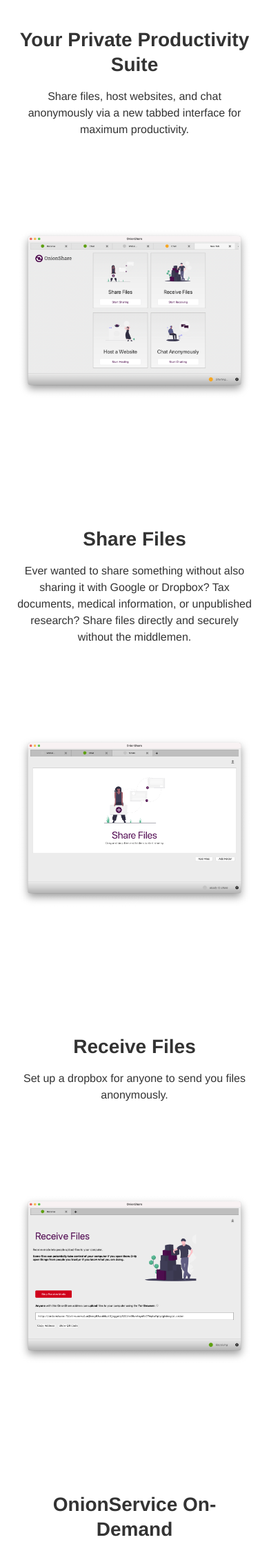
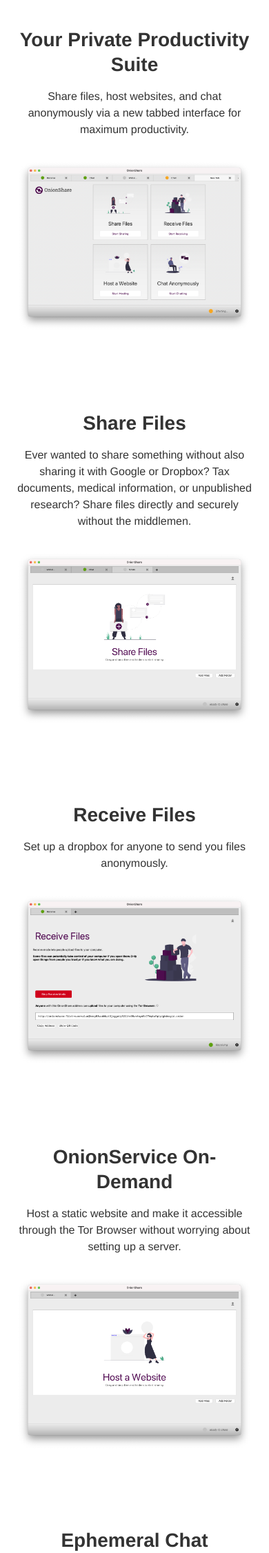
Before and after one commit to onionshare/onionshare-website, a PHP site: page / in a window 390 px wide. Shown: the part 2131-4383 px from the top of the page at 69% size. Run offline with PHP 8.4, Linux system fonts and the light colour scheme.

Commit message:
Update style.css

```diff
--- a/css/style.css
+++ b/css/style.css
@@ -222,6 +222,10 @@ header.singleNav nav ul {
       margin-right: auto;
     }
 
+    .featureImage {
+      background-position: top;
+    }
+
 }
 
 @media only screen and (max-width: 640px) {
@@ -235,6 +239,10 @@ header.singleNav nav ul {
       width: 100%;
     }
 
+    .featureImage {
+      height: calc(var(--spacing-xxlarge) * 6);
+    }
+
 }
 
 @media only screen and (max-width: 480px) {
@@ -243,4 +251,16 @@ header.singleNav nav ul {
       background-size: 20rem;
     }
 
+    .featureImage {
+      height: calc(var(--spacing-xxlarge) * 5);
+    }
+
 }
+
+@media only screen and (max-width: 375px) {
+
+    .featureImage {
+      height: calc(var(--spacing-xxlarge) * 4);
+    }
+
+}
```
